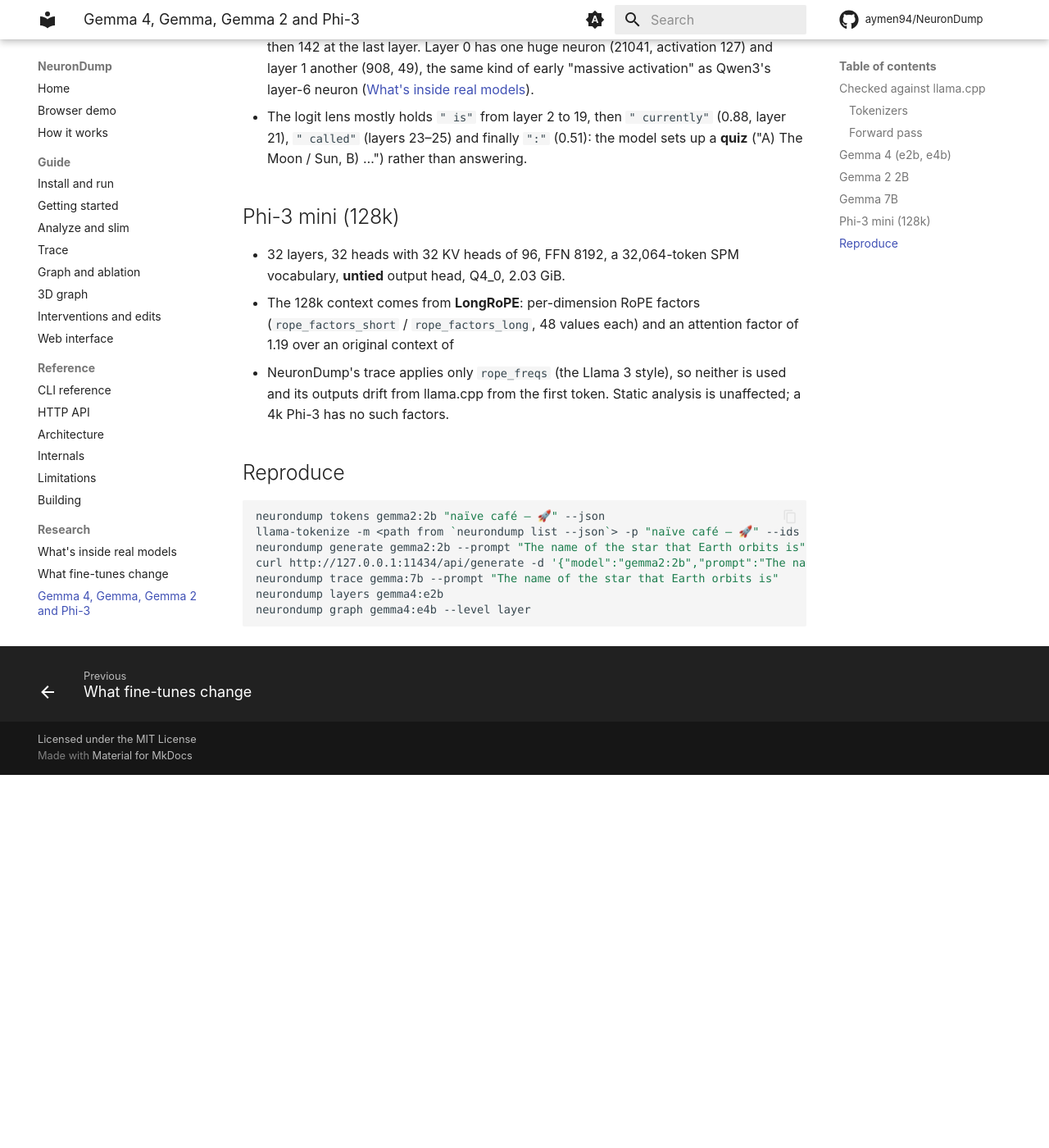
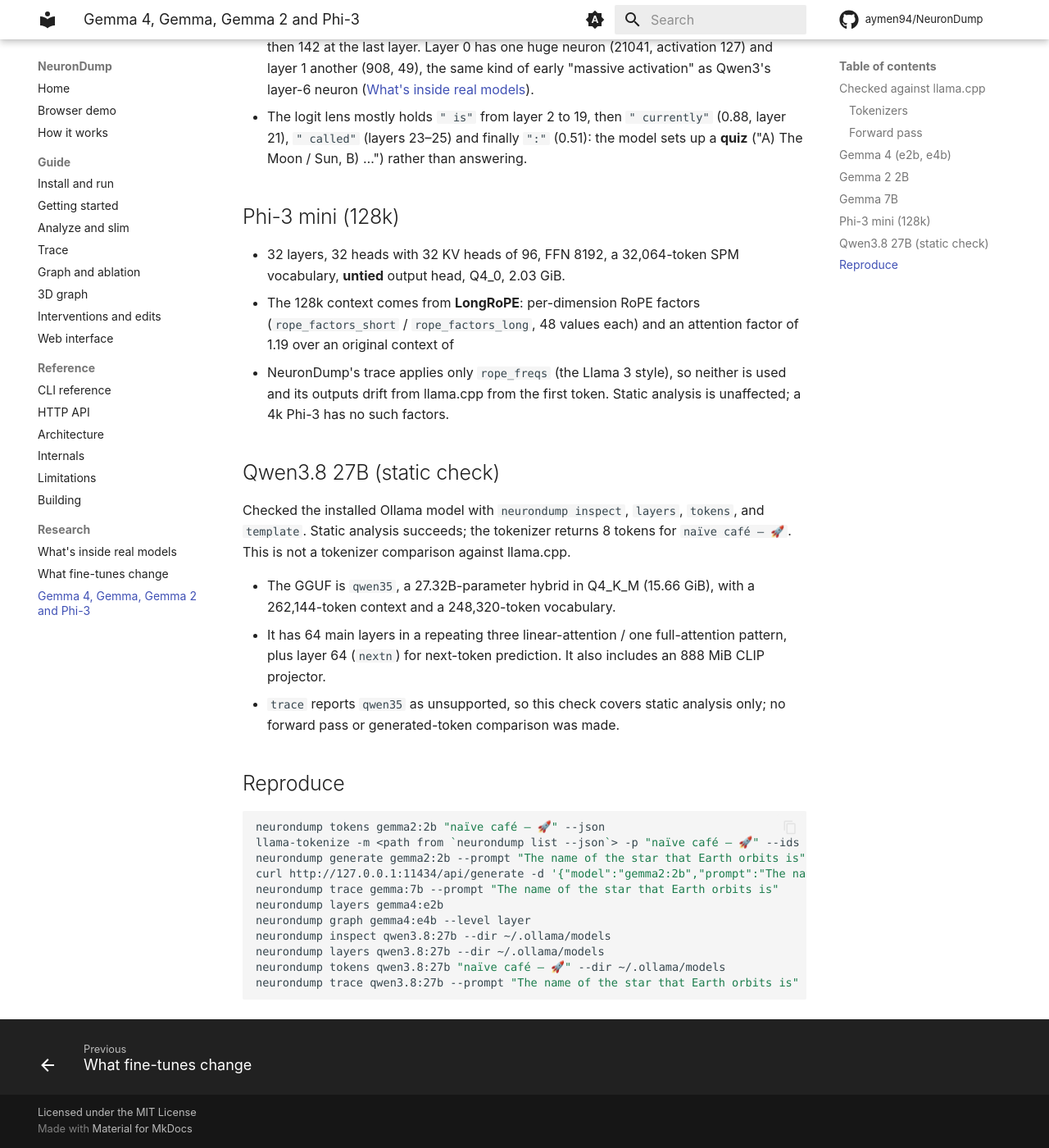
Before and after one commit to aymen94/NeuronDump, an MkDocs documentation site: the page built from docs/new-models.md, in a window 1280 px wide and 1400 px high, scrolled down 3620 px. Shown: the whole window at 82% size. Built offline with MkDocs 1.6.1 and Material for MkDocs 9.7.7, drawn with Linux system fonts in a browser that asks for light colours; comment, search, counter and statistics services are not loaded; before the commit the page ends 4565 px from its top, so only the background shows below that.

````diff
--- a/docs/new-models.md
+++ b/docs/new-models.md
@@ -117,6 +117,19 @@
   outputs drift from llama.cpp from the first token. Static analysis is unaffected; a 4k Phi-3 has no
   such factors.
 
+## Qwen3.8 27B (static check)
+
+Checked the installed Ollama model with `neurondump inspect`, `layers`, `tokens`, and `template`.
+Static analysis succeeds; the tokenizer returns 8 tokens for `naïve café — 🚀`. This is not a
+tokenizer comparison against llama.cpp.
+
+- The GGUF is `qwen35`, a 27.32B-parameter hybrid in Q4_K_M (15.66 GiB), with a 262,144-token
+  context and a 248,320-token vocabulary.
+- It has 64 main layers in a repeating three linear-attention / one full-attention pattern, plus
+  layer 64 (`nextn`) for next-token prediction. It also includes an 888 MiB CLIP projector.
+- `trace` reports `qwen35` as unsupported, so this check covers static analysis only; no forward
+  pass or generated-token comparison was made.
+
 ## Reproduce
 
 ```sh
@@ -127,4 +140,8 @@
 neurondump trace gemma:7b --prompt "The name of the star that Earth orbits is"
 neurondump layers gemma4:e2b
 neurondump graph gemma4:e4b --level layer
+neurondump inspect qwen3.8:27b --dir ~/.ollama/models
+neurondump layers qwen3.8:27b --dir ~/.ollama/models
+neurondump tokens qwen3.8:27b "naïve café — 🚀" --dir ~/.ollama/models
+neurondump trace qwen3.8:27b --prompt "The name of the star that Earth orbits is" --dir ~/.ollama/models
 ```
````
Also changed, not shown: README.md (+4 -0 lines), docs/index.md (+4 -0 lines), 1 other file.
